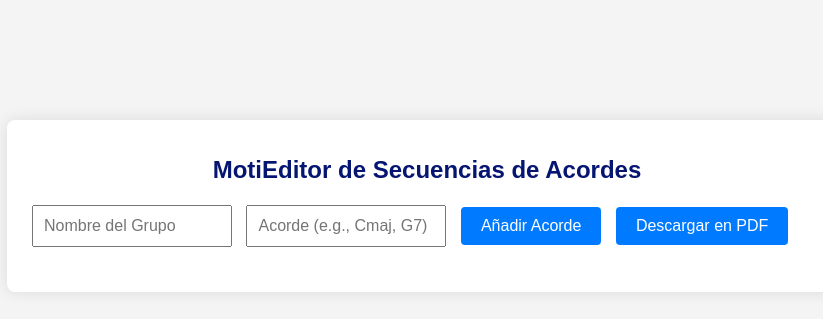
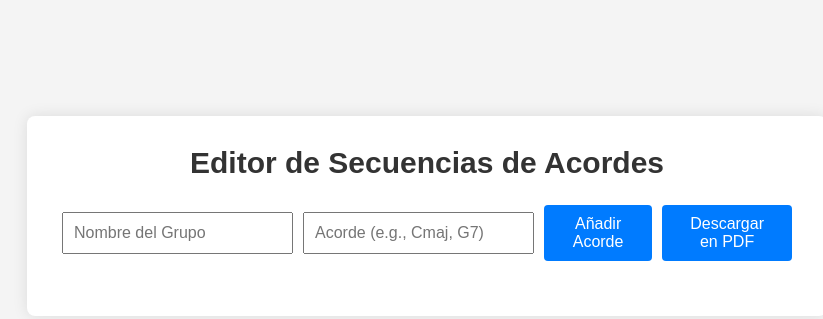
Before and after one commit to mcangu/motichords, a plain HTML site: page index.html in a window 1280 px wide. Shown: the part 194-513 px from the top of the page, without its empty margins (213-1036 px from the left). Drawn offline with nearby package versions, Linux system fonts and the light colour scheme.

Commit message:
segundocommit

```diff
--- a/index.html
+++ b/index.html
@@ -3,7 +3,7 @@
   <head>
     <meta charset="UTF-8" />
     <meta name="viewport" content="width=device-width, initial-scale=1.0" />
-    <title>MotiEditor de Secuencias de Acordes</title>
+    <title>Editor de Secuencias de Acordes</title>
     <style>
       body {
         font-family: Arial, sans-serif;
@@ -14,6 +14,7 @@
         align-items: center;
         height: 100vh;
         flex-direction: column;
+        padding: 10px;
       }
       .container {
         background: white;
@@ -22,19 +23,25 @@
         box-shadow: 0 0 15px rgba(0, 0, 0, 0.1);
         width: 100%;
         max-width: 800px;
+        box-sizing: border-box;
       }
       h1 {
         font-size: 24px;
-        color: #051571;
+        color: #333;
+        margin: 0 0 20px;
         text-align: center;
       }
       .controls {
         margin-bottom: 20px;
+        display: flex;
+        flex-direction: column;
+        align-items: center;
       }
       .controls input[type="text"] {
         padding: 10px;
         font-size: 16px;
-        width: 200px;
+        width: 100%;
+        max-width: 300px;
         box-sizing: border-box;
         margin: 5px;
       }
@@ -47,9 +54,11 @@
         border-radius: 4px;
         cursor: pointer;
         margin: 5px;
+        max-width: 300px;
+        width: 100%;
       }
       .controls button:hover {
-        background-color: #659cd8;
+        background-color: #0056b3;
       }
       .group {
         margin-bottom: 20px;
@@ -58,20 +67,22 @@
         display: flex;
         align-items: center;
         margin-bottom: 10px;
+        flex-wrap: wrap;
       }
       .group-header input {
         padding: 5px;
         font-size: 16px;
-        width: calc(100% - 110px);
+        width: 100%;
+        max-width: 250px;
         box-sizing: border-box;
         margin-right: 10px;
       }
       .group-header button {
-        background-color: #3551dc;
-        color: white;
+        background-color: #dc3545;
+        margin-top: 10px;
       }
       .group-header button:hover {
-        background-color: #2344c8;
+        background-color: #c82333;
       }
       .chord-list {
         text-align: left;
@@ -82,6 +93,7 @@
         border: 1px solid #ddd;
         border-radius: 4px;
         margin: 0;
+        background: #fff;
       }
       .list-item {
         display: flex;
@@ -89,7 +101,6 @@
         padding: 8px;
         border-bottom: 1px solid #ddd;
         align-items: center;
-        background-color: #fff;
         cursor: move;
         user-select: none; /* Prevent text selection during drag */
       }
@@ -97,27 +108,62 @@
         border-bottom: none;
       }
       .drag-over {
-        background-color: white;
+        background-color: #f1f1f1;
       }
       .delete-btn {
-        background-color: #3551dc;
+        background-color: #dc3545;
+        border: none;
+        padding: 5px 10px;
         color: white;
+        border-radius: 4px;
       }
       .delete-btn:hover {
-        background-color: #659cd8;
-        color: #ddd;
+        background-color: #c82333;
       }
       .export-btn {
-        background-color: #3671cf;
+        background-color: #28a745;
+        border: none;
+        padding: 10px;
+        color: white;
+        border-radius: 4px;
       }
       .export-btn:hover {
-        background-color: #659cd8;
+        background-color: #218838;
+      }
+
+      /* Responsive Design */
+      @media (min-width: 768px) {
+        .controls {
+          flex-direction: row;
+          justify-content: center;
+        }
+        .controls input[type="text"] {
+          width: auto;
+          margin: 5px;
+        }
+        .controls button {
+          width: auto;
+          margin: 5px;
+        }
+      }
+
+      @media (min-width: 1024px) {
+        .container {
+          padding: 30px;
+        }
+        h1 {
+          font-size: 30px;
+        }
+        .controls {
+          flex-direction: row;
+          justify-content: space-between;
+        }
       }
     </style>
   </head>
   <body>
     <div class="container">
-      <h1>MotiEditor de Secuencias de Acordes</h1>
+      <h1>Editor de Secuencias de Acordes</h1>
       <div class="controls">
         <input type="text" id="groupNameInput" placeholder="Nombre del Grupo" />
         <input
```
